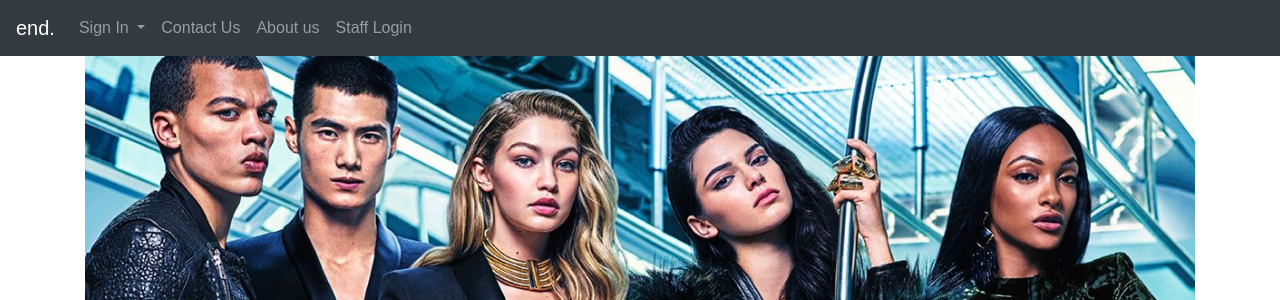
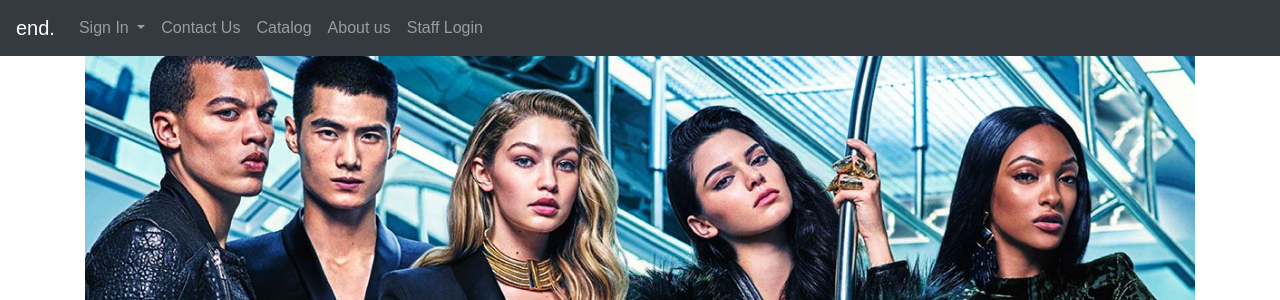
Before and after one commit to jovesterchai/AppDevProject, a Flask app: page / in a window 1280 px wide. Shown: the top 300 px of the page. Run offline with Flask 2, Linux system fonts and the light colour scheme; some libraries are stand-ins or nearby versions.

Commit message:
Contact us page and more

```diff
--- a/templates/includes/_navBar.html
+++ b/templates/includes/_navBar.html
@@ -14,6 +14,10 @@
       <a class="nav-link" href="contactUs">Contact Us</a>
     </li>
 
+    <li class="nav-item">
+      <a class="nav-link" href="shop">Catalog</a>
+    </li>
+
      <li class="nav-item">
             <a class="nav-link" href="/aboutus">About us</a>
          </li>
```
